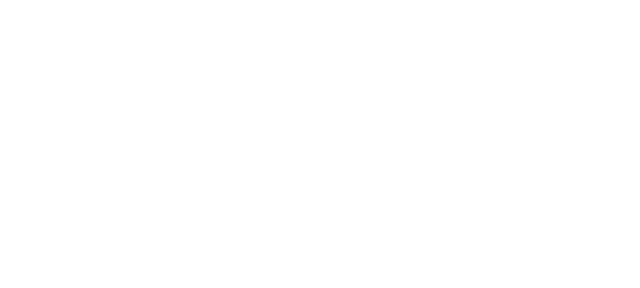
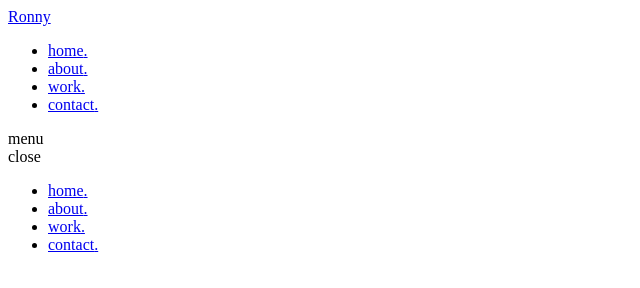
Before and after one commit to ronnythekid/personal-portfolio, a plain HTML site: page index.html in a window 1280 px wide. Shown: the whole page, without its empty margins (0-640 px from the left). Drawn offline with Linux system fonts and the light colour scheme.

Commit message:
Added html5 structure with a navbar

```diff
--- a/index.html
+++ b/index.html
@@ -7,5 +7,79 @@
 </head>
 <body>
 
+    <!-- navbar starts here  -->
+    <nav>
+        <span   id="brand">
+            <a href="index.html">Ronny</a>
+        </span>
+
+        <!-- ul here goes the menu items -->
+        <ul id="menu">
+            <li id=""><a href="index.html">home<span>.</span></a></li>
+            <li id=""><a href="about.html">about<span>.</span></a></li>
+            <li id=""><a href="work.html">work<span>.</span></a></li>
+            <li id=""><a href="contact.html">contact<span>.</span></a></li>
+        </ul>
+
+        <!-- toggle menu -->
+
+        <div id="toggle">
+            <div class="span">menu</div>
+        </div>
+    </nav>
+
+     <!-- toggle close the menu  -->
+
+     <div id="resize">
+        <div class="close-btn">close</div>
+
+
+        <ul id="menu">
+            <li><a href="index.html">home<span>.</span></a></li>
+            <li><a href="about.html">about<span>.</span></a></li>
+            <li><a href="work.html">work<span>.</span></a></li>
+            <li><a href="contact.html">contact<span>.</span></a></li>
+        </ul>
+    </div>
+
+
+
+    <!-- navbar ends here  -->
+
+
+    <!-- land page section starts here -->
+
+
+
+
+
+
+    <!-- land ends section starts here -->
+
+
+
+
+
+    <!-- projects section starts here -->
+
+
+
+
+
+
+    <!-- projects section ends here -->
+
+
+
+
+
+    <!-- footer starts here -->
+
+
+
+
+
+    <!-- footer ends here -->
+
 </body>
 </html>
```
